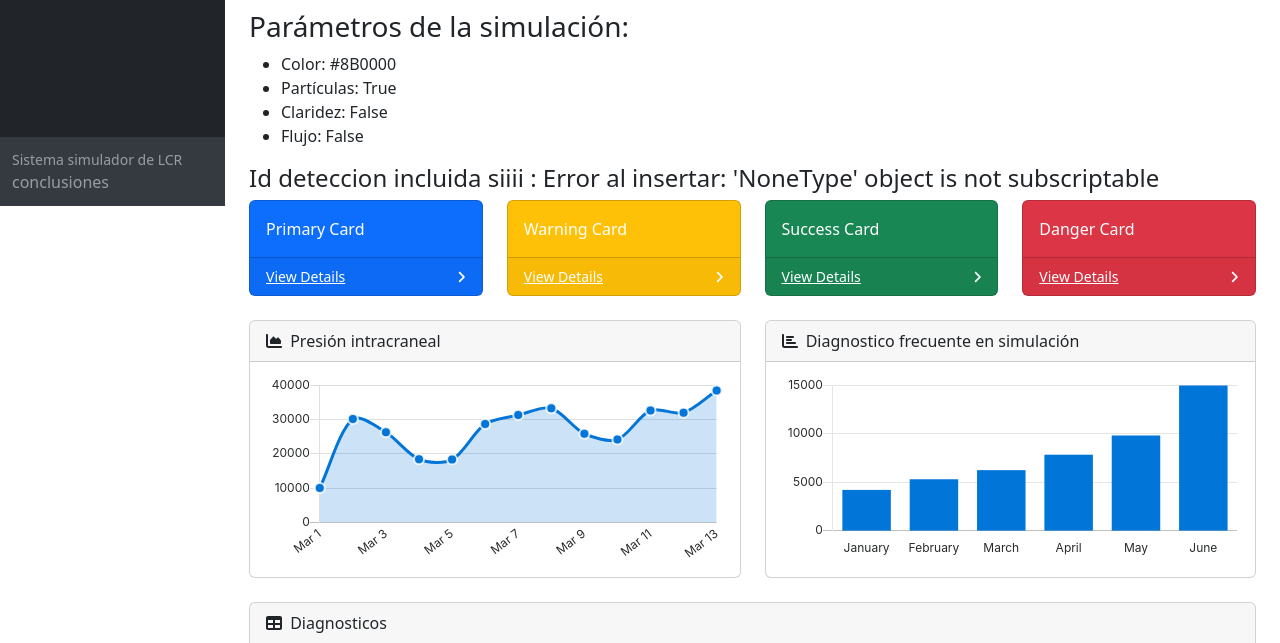
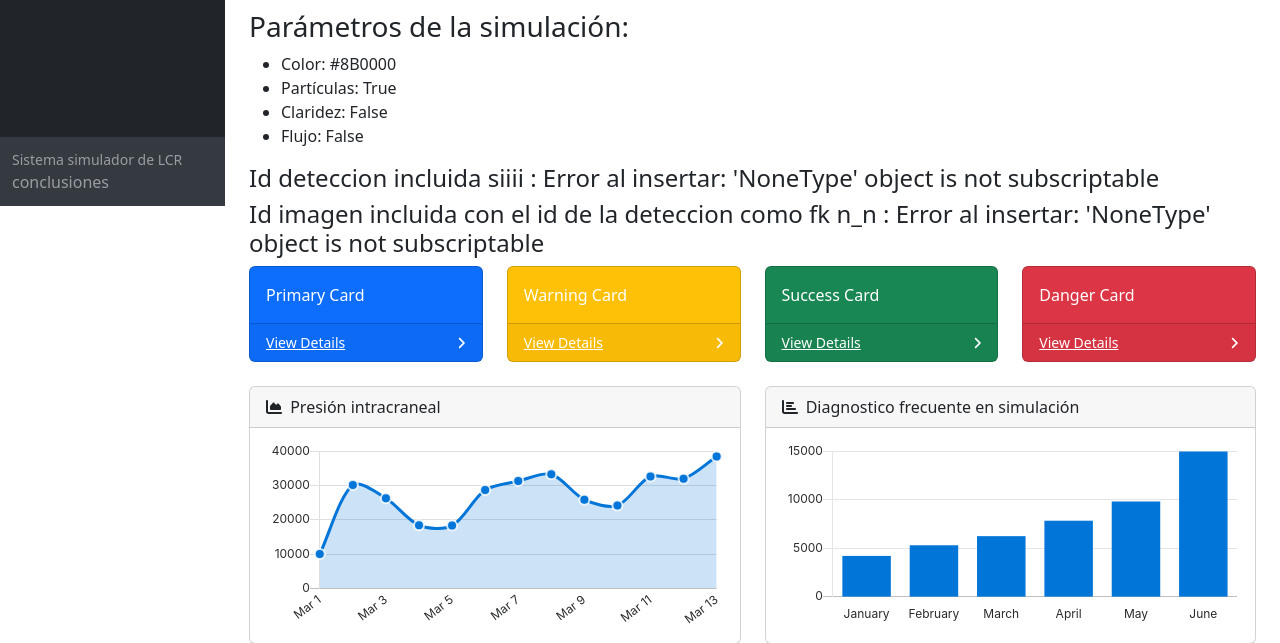
Before and after one commit to Yesica7888/PROYECTO-LCR-2025, a Flask app: page /deteccionimg in a window 1280 px wide. Shown: the part 594-1237 px from the top of the page. Run offline with Flask 3, Linux system fonts and the light colour scheme; some libraries are stand-ins or nearby versions.

Commit message:
Detección + imagen completa
simulación de detección con base en la simulación de la imagen y guardado en la BBDD ... pendiente realizar un diagnostico y la integración de todas las tablas

```diff
--- a/controllers/deteccion_simulacion.py
+++ b/controllers/deteccion_simulacion.py
@@ -0,0 +1,4 @@
+from flask import render_template, request
+from datetime import datetime
+from models.deteccion import insertDeteccion
+from  controllers.imagen_simulacion import generateImg
--- a/controllers/imagen_simulacion.py
+++ b/controllers/imagen_simulacion.py
@@ -2,6 +2,7 @@
 from PIL import Image, ImageDraw, ImageFilter
 from datetime import datetime
 from models.deteccion import insertDeteccion  #funcion insertar deteccion de modelo
+from models.imagen import insertImagen # insertar imagen de acuerdo a la deteccion
 import os
 import math
 import random
@@ -152,7 +153,10 @@
  hora=datetime.now().time()
  id_deteccion=insertDeteccion(fecha,parametros_lcr["color_hex"],parametros_lcr["particulas"],
                               parametros_lcr["claridad"],parametros_lcr["flujo"],hora)
+#insertando Imagen a la BBDD, recibe como parametro : ruta_imagen,fk_id_deteccion
+ id_imagen= insertImagen(image_path,id_deteccion)
 
  return render_template("plantilla/index.html", image_path=image_path,
-                         parametros_lcr=parametros_lcr, deteccion=id_deteccion)
+                         parametros_lcr=parametros_lcr, deteccion=id_deteccion,
+                         imagenbbdd=id_imagen)
 #deteccion es el nombre de la variable que deseo y con ese nombre voy a llamarlo en el index
--- a/models/deteccion.py
+++ b/models/deteccion.py
@@ -22,8 +22,8 @@
         conn.commit()
         cursor.close() #permite cerrar el cursor que es el que permite scripts SQL
         conn.close()
-        #return id_deteccion puede ser así o
-        return f"id insertado: {id_deteccion}"
+        return id_deteccion #puede ser así para que solo devuelva un entero
+        #return f"id insertado: {id_deteccion}"
     except Exception as e:
         return f"Error al insertar: {e}"
 
--- a/templates/plantilla/index.html
+++ b/templates/plantilla/index.html
@@ -137,6 +137,7 @@
                                     <li>Flujo: {{ parametros_lcr.flujo }}</li>
                                     </ul>
                                 <h4>Id deteccion incluida siiii : {{deteccion}}</h4>
+                                <h4>Id imagen incluida con el id de la deteccion como fk n_n : {{imagenbbdd}}</h4>
                                 {% endif %}
                             </div>
 
```
Also changed, not shown: static/imgLCR/test_lcr15.png (added), static/imgLCR/test_lcr16.png (added).
